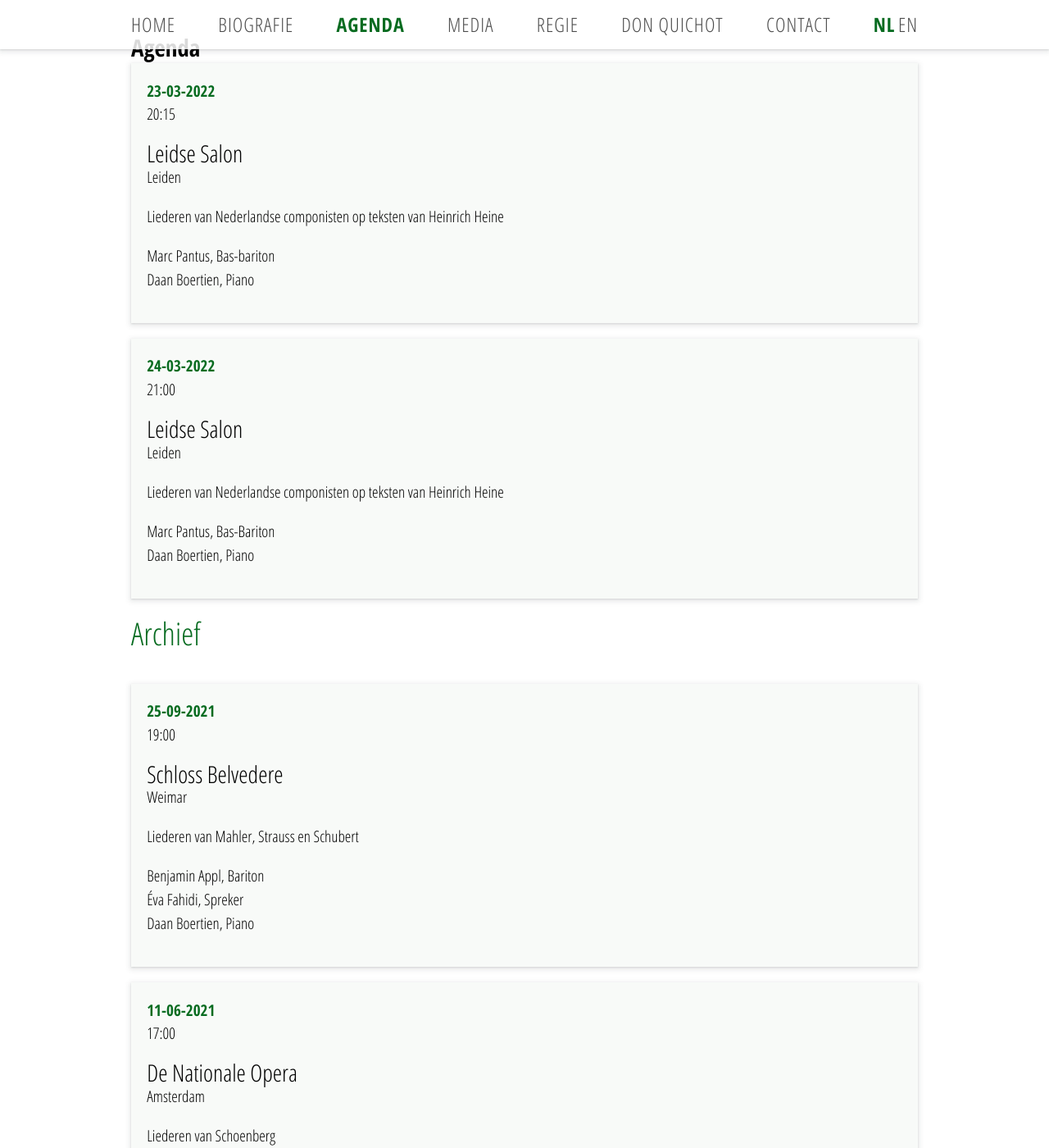
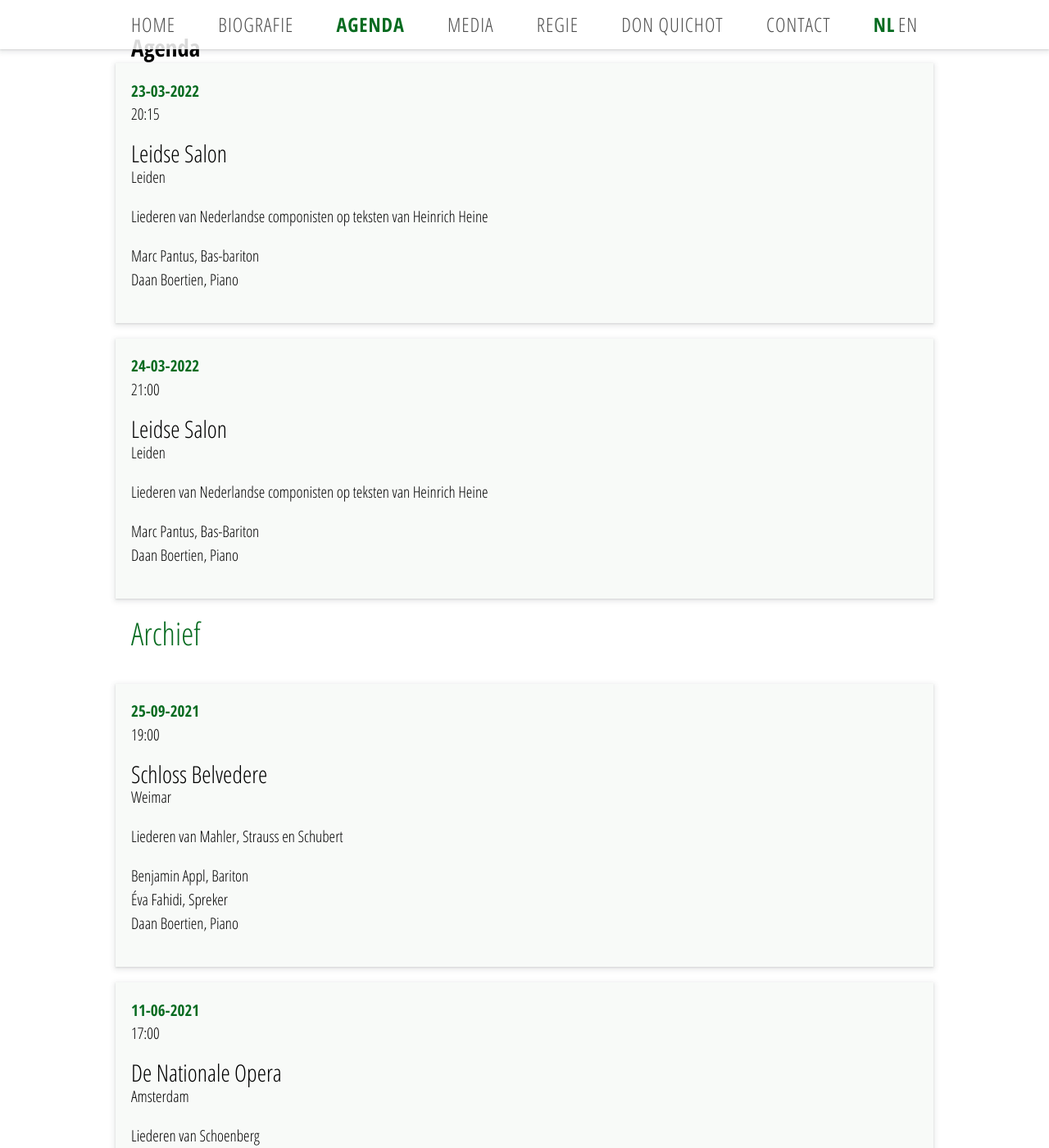
Before and after one commit to DaanBoertien/Marc-Pantus, a Jekyll site: the page built from concerts.html, in a window 1280 px wide and 1400 px high. Shown: the whole window at 82% size. Built offline with Jekyll 4.4.1, drawn with Linux system fonts in a browser that asks for light colours; nearby versions of some CDN libraries; a script that is not in the unit is left out.

Commit message:
adjusted concert poster

```diff
--- a/_sass/home.scss
+++ b/_sass/home.scss
@@ -40,6 +40,8 @@
 .concert-poster {
   background-color: rgb(248, 250, 248);
   padding: 1em;
+  margin-left: -1em;
+  margin-right: -1em;
   margin-bottom: 1em;
   box-shadow: var(--boxshadow);
 }
```
Also changed, not shown: 2 other files.
